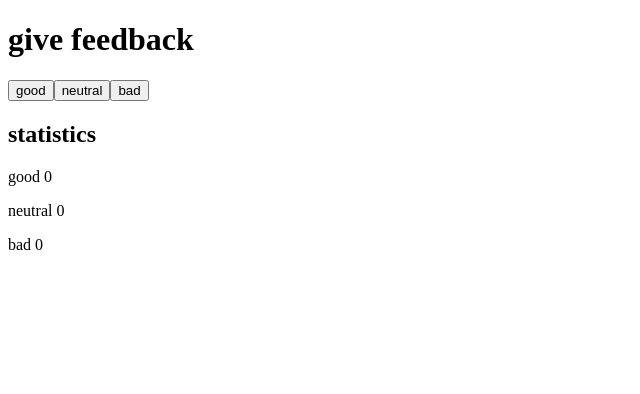
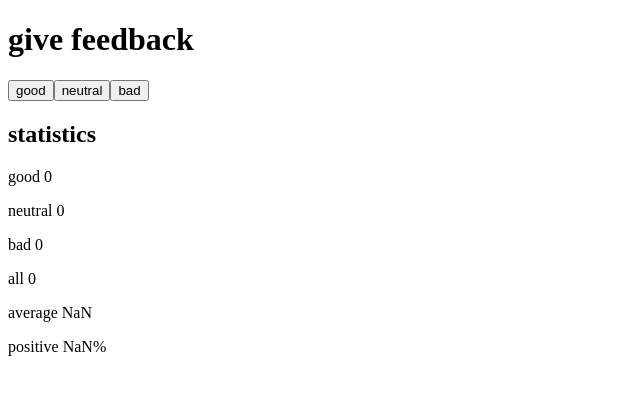
Before and after one commit to taruannika/FSO25, a React (Vite) app in the folder part1/unicafe/: page / in a window 1280 px wide. Shown: the top 394 px of the page, without its empty margins (0-640 px from the left). Built offline with nearby package versions, Linux system fonts and the light colour scheme.

Commit message:
part1 task 1.7

```diff
--- a/part1/unicafe/src/App.jsx
+++ b/part1/unicafe/src/App.jsx
@@ -7,6 +7,10 @@ const App = () => {
   const giveFeedback = (field) => {
     setStats({ ...stats, [field]: stats[field] + 1 });
   };
+
+  const total = Object.values(stats).reduce((sum, value) => sum + value, 0);
+  const average = (stats.good - stats.bad) / total;
+  const positive = (stats.good / total) * 100;
   return (
     <div>
       <h1>give feedback</h1>
@@ -18,6 +22,9 @@ const App = () => {
       <p>good {stats.good}</p>
       <p>neutral {stats.neutral}</p>
       <p>bad {stats.bad}</p>
+      <p>all {total}</p>
+      <p>average {average}</p>
+      <p>positive {positive}%</p>
     </div>
   );
 };
```
